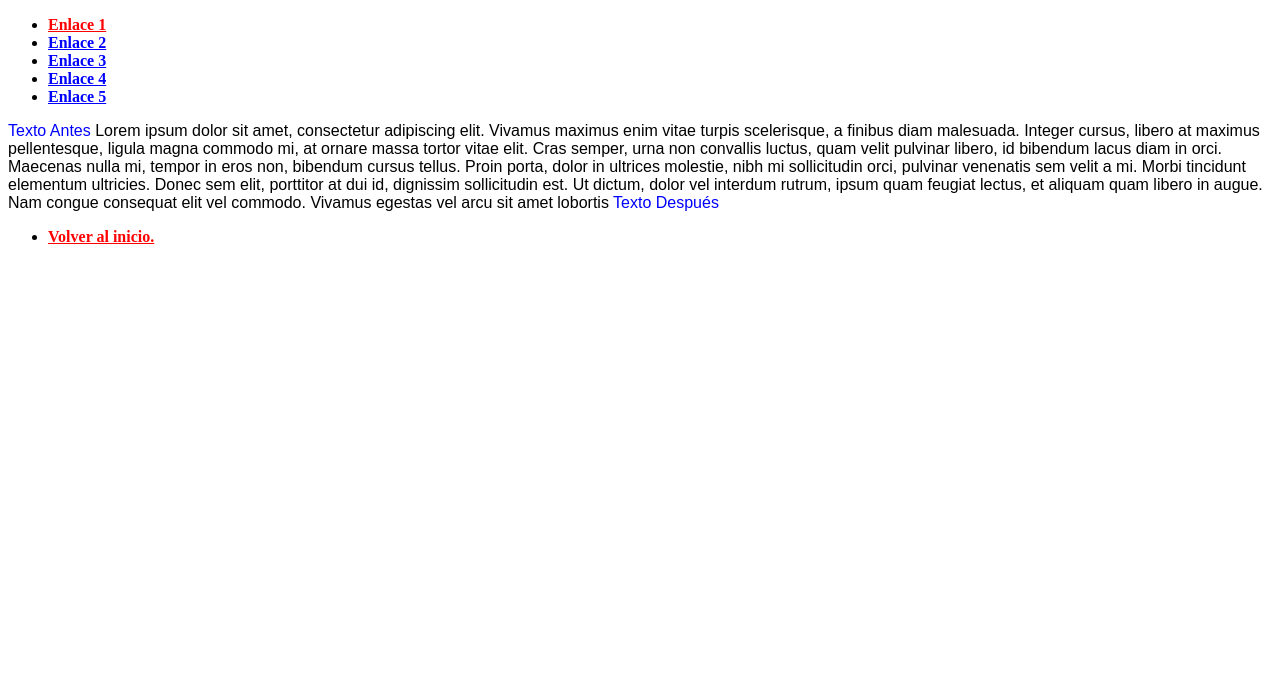
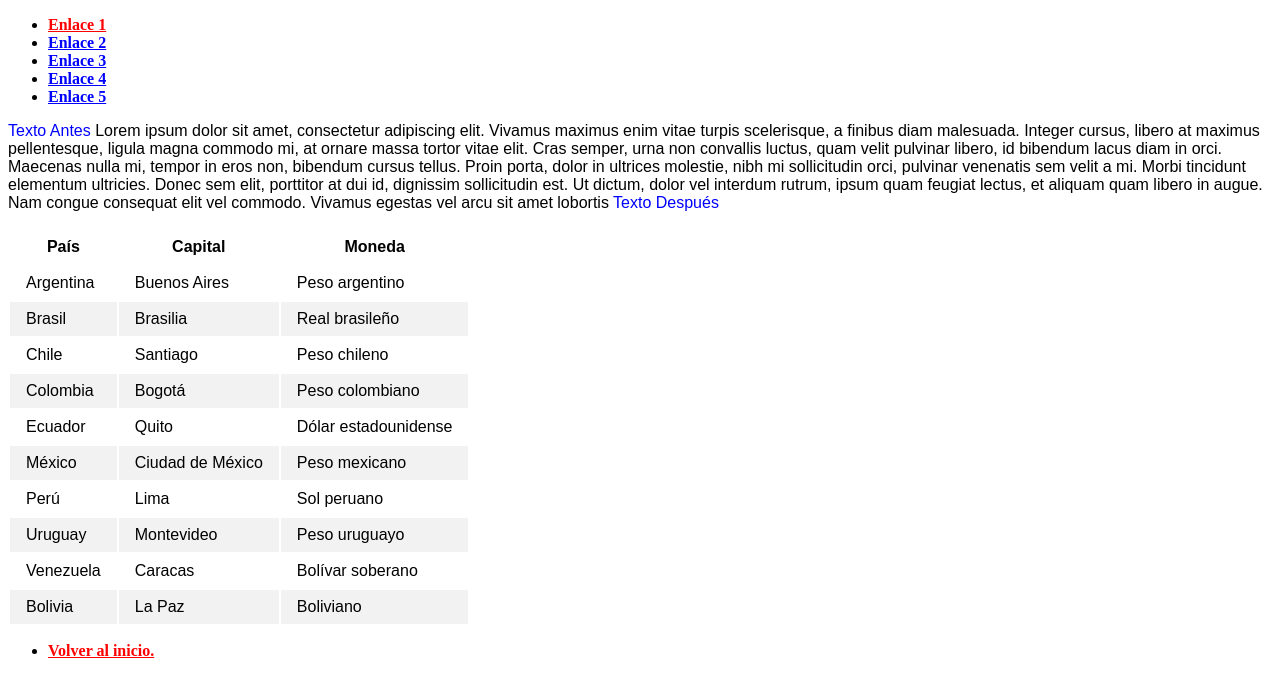
Before and after one commit to nachonovello1984/tudw-idw, a website: page public/Semana_03-CSS/pseudo.html in a window 1280 px wide. Drawn offline with Linux system fonts and the light colour scheme.

Commit message:
Pseudoclases en tablas y medidas

```diff
--- a/public/Semana_03-CSS/pseudo.html
+++ b/public/Semana_03-CSS/pseudo.html
@@ -1,47 +1,65 @@
 <!DOCTYPE html>
 <html lang="es">
+
 <head>
     <title>CSS - Pseudoelementos y pseudoclases</title>
     <meta charset="UTF-8">
     <meta http-equiv="X-UA-Compatible" content="IE=edge">
     <meta name="viewport" content="width=device-width, initial-scale=1.0">
     <style type="text/css" media="screen">
-            ul{
+        ul {
             color: black;
         }
 
-            ul li:first-child a{
+        ul li:first-child a {
             color: red;
         }
 
-            a{
+        a {
             color: blue;
             text-decoration: none;
         }
 
-            a:link, a:visited, a.active, a:hover{
+        a:link,
+        a:visited,
+        a.active,
+        a:hover {
             font-weight: bold;
             text-decoration: underline;
         }
 
-            p{
+        p {
             color: black;
             font-family: Arial, sans-serif;
             font-weight: normal;
             text-decoration: none;
         }
 
-            p::before{
+        p::before {
             content: "Texto Antes";
             color: blue;
         }
 
-            p::after{
+        p::after {
             content: "Texto Después";
             color: blue;
         }
+
+        th, td{
+            padding: 0.5rem 1rem;
+            font-family: Arial, Helvetica, sans-serif;
+        }
+
+        tr:nth-child(even) {
+            background-color: #f2f2f2;
+        }
+
+        tr:nth-child(odd) {
+            background-color: #ffffff;
+        }
     </style>
 </head>
+
 <body>
     <ul>
         <li><a href="#">Enlace 1</a></li>
@@ -52,11 +70,81 @@
     </ul>
 
     <p>
-            Lorem ipsum dolor sit amet, consectetur adipiscing elit. Vivamus maximus enim vitae turpis scelerisque, a finibus diam malesuada. Integer cursus, libero at maximus pellentesque, ligula magna commodo mi, at ornare massa tortor vitae elit. Cras semper, urna non convallis luctus, quam velit pulvinar libero, id bibendum lacus diam in orci. Maecenas nulla mi, tempor in eros non, bibendum cursus tellus. Proin porta, dolor in ultrices molestie, nibh mi sollicitudin orci, pulvinar venenatis sem velit a mi. Morbi tincidunt elementum ultricies. Donec sem elit, porttitor at dui id, dignissim sollicitudin est. Ut dictum, dolor vel interdum rutrum, ipsum quam feugiat lectus, et aliquam quam libero in augue. Nam congue consequat elit vel commodo. Vivamus egestas vel arcu sit amet lobortis
+        Lorem ipsum dolor sit amet, consectetur adipiscing elit. Vivamus maximus enim vitae turpis scelerisque, a
+        finibus diam malesuada. Integer cursus, libero at maximus pellentesque, ligula magna commodo mi, at ornare massa
+        tortor vitae elit. Cras semper, urna non convallis luctus, quam velit pulvinar libero, id bibendum lacus diam in
+        orci. Maecenas nulla mi, tempor in eros non, bibendum cursus tellus. Proin porta, dolor in ultrices molestie,
+        nibh mi sollicitudin orci, pulvinar venenatis sem velit a mi. Morbi tincidunt elementum ultricies. Donec sem
+        elit, porttitor at dui id, dignissim sollicitudin est. Ut dictum, dolor vel interdum rutrum, ipsum quam feugiat
+        lectus, et aliquam quam libero in augue. Nam congue consequat elit vel commodo. Vivamus egestas vel arcu sit
+        amet lobortis
     </p>
+
+    <table>
+        <thead>
+            <tr>
+                <th>País</th>
+                <th>Capital</th>
+                <th>Moneda</th>
+            </tr>
+        </thead>
+        <tbody>
+            <tr>
+                <td>Argentina</td>
+                <td>Buenos Aires</td>
+                <td>Peso argentino</td>
+            </tr>
+            <tr>
+                <td>Brasil</td>
+                <td>Brasilia</td>
+                <td>Real brasileño</td>
+            </tr>
+            <tr>
+                <td>Chile</td>
+                <td>Santiago</td>
+                <td>Peso chileno</td>
+            </tr>
+            <tr>
+                <td>Colombia</td>
+                <td>Bogotá</td>
+                <td>Peso colombiano</td>
+            </tr>
+            <tr>
+                <td>Ecuador</td>
+                <td>Quito</td>
+                <td>Dólar estadounidense</td>
+            </tr>
+            <tr>
+                <td>México</td>
+                <td>Ciudad de México</td>
+                <td>Peso mexicano</td>
+            </tr>
+            <tr>
+                <td>Perú</td>
+                <td>Lima</td>
+                <td>Sol peruano</td>
+            </tr>
+            <tr>
+                <td>Uruguay</td>
+                <td>Montevideo</td>
+                <td>Peso uruguayo</td>
+            </tr>
+            <tr>
+                <td>Venezuela</td>
+                <td>Caracas</td>
+                <td>Bolívar soberano</td>
+            </tr>
+            <tr>
+                <td>Bolivia</td>
+                <td>La Paz</td>
+                <td>Boliviano</td>
+            </tr>
+        </tbody>
+    </table>
 
     <ul>
         <li><a href="index.html">Volver al inicio.</a></li>
     </ul>
 </body>
+
 </html>
```
Also changed, not shown: public/Semana_03-CSS/index.html (+4 -0 lines), public/Semana_03-CSS/medidas.html (added, +72 -0 lines), public/Semana_03-CSS/transformaciones.html (+0 -6 lines), public/Semana_03-CSS/transiciones.html (+0 -4 lines). Lines whose indentation alone changed are shown as unchanged.
